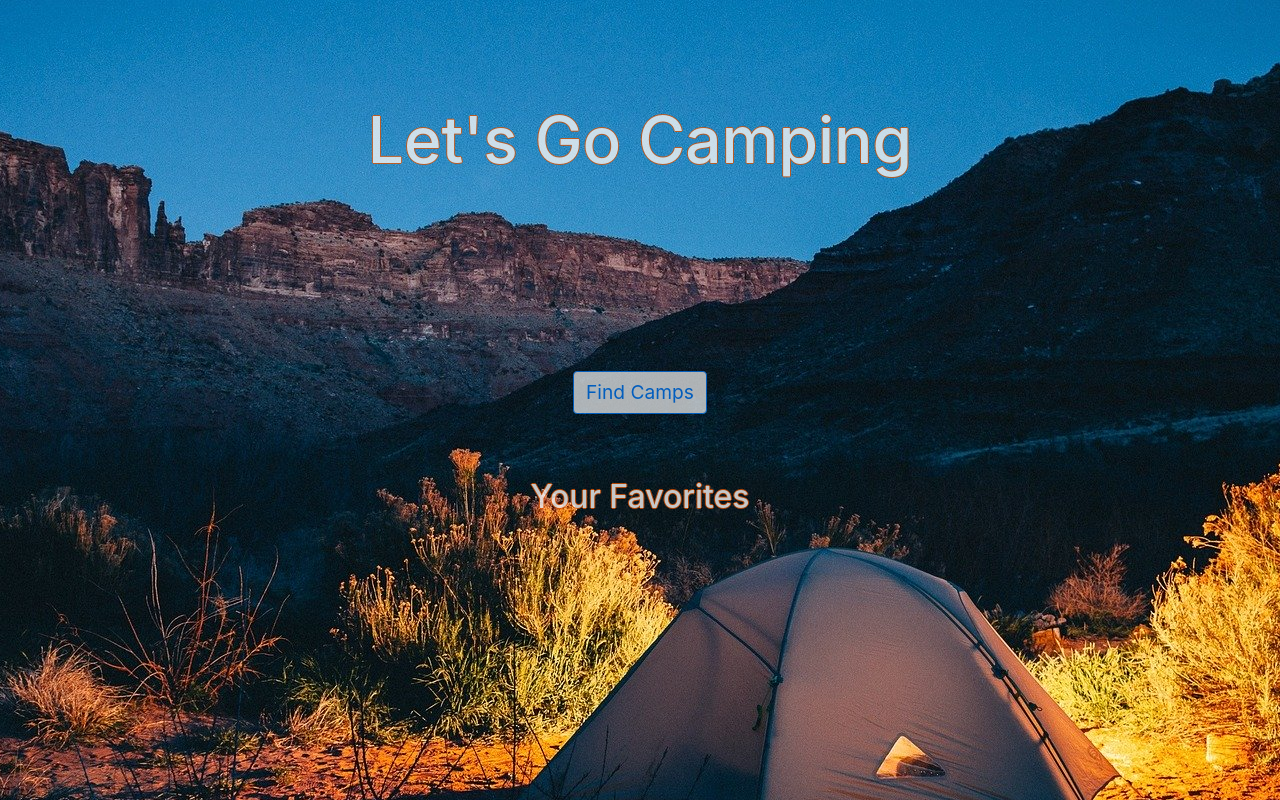
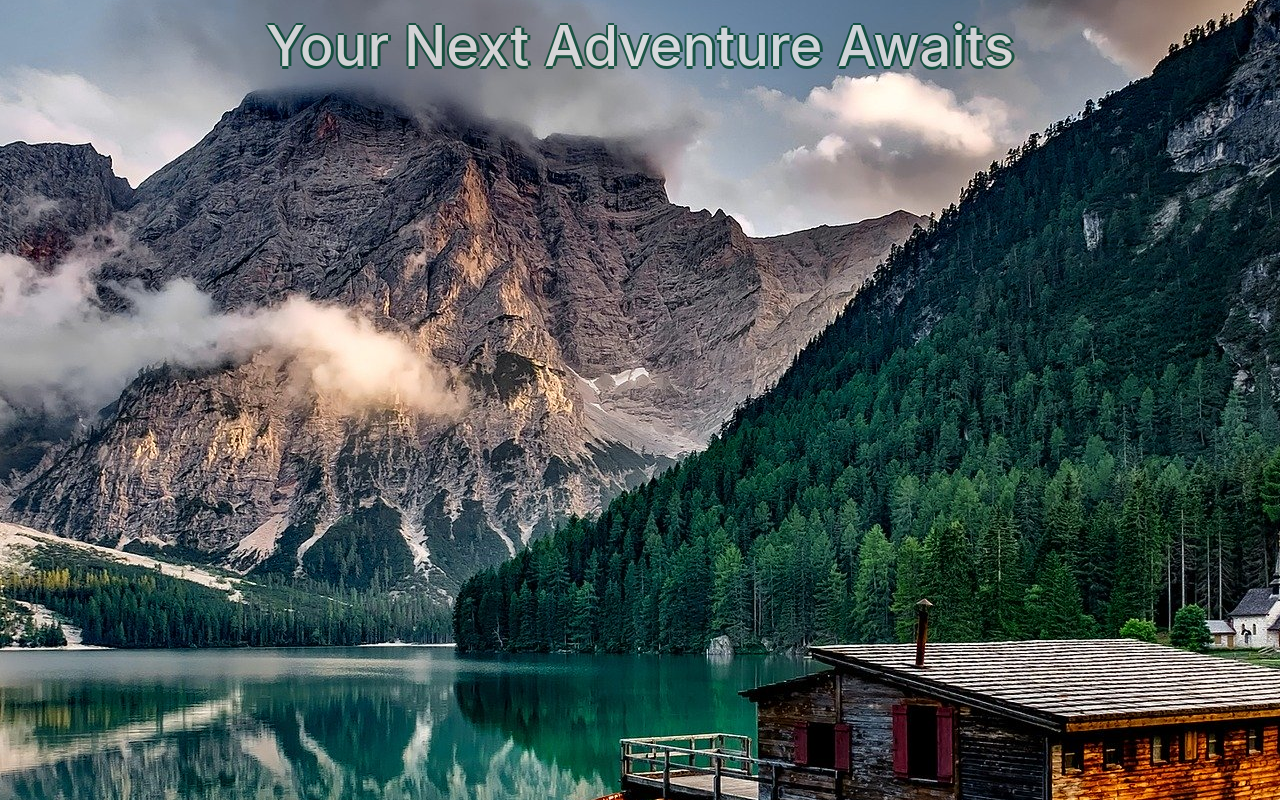
Before and after one commit to Lets-go-camp/Lets-camp, a React app: page /results in a window 1280 px wide. Built offline with nearby package versions, Linux system fonts and the light colour scheme.

Commit message:
Added styling to the results section of the app

```diff
--- a/src/App.jsx
+++ b/src/App.jsx
@@ -175,9 +175,9 @@ class App extends Component {
             <div className="container">
                 {/* <Query petOnChange={this.petOnChange} waterHookOnChange={this.waterHookOnChange} sewerHookOnChange={this.sewerHookOnChange} waterFrontOnChange={this.waterFrontOnChange} queryCampground={this.queryCampground}/> */}
                 {/* <Signup /> */}
-                <Landing />
+                {/* <Landing /> */}
                 {/* <Login login={this.login} /> */}
-                {/* <Results /> */}
+                <Results />
             </div >
         )
     }
--- a/src/components/Results.jsx
+++ b/src/components/Results.jsx
@@ -20,7 +20,7 @@ const Results = props => {
   const results = []
   return (
       <div className="Results">
-        <span>Results</span>
+        <h1>Your Next Adventure Awaits</h1>
         {results}
       </div>
   );
--- a/src/components/stylesheet.css
+++ b/src/components/stylesheet.css
@@ -91,7 +91,7 @@ body {
 }
 
 .Landing h1{
-  margin: 8% 0 15% 0;
+  margin: 2% 0 15% 0;
   font-size: 4em;
 }
 
@@ -150,8 +150,6 @@ body {
   flex-direction: column;
 }
 
-
-
 .QueryButton{
   background-color: whitesmoke;
   color: rgb(0, 70, 46);
@@ -173,6 +171,18 @@ body {
   /* Preserve aspet ratio */
   min-width: 100%;
   min-height: 100%;
+
+  display: flex;
+  flex-direction: column;
+  align-items: center;
+}
+
+.Results h1 {
+  color: rgb(236, 234, 234);
+  text-shadow: -2px 0 rgb(0, 70, 46), 0 3px rgb(0, 70, 46), 3px 0 rgb(0, 70, 46), 0 -2px rgb(0, 70, 46);
+  font-size: 3.5em;
+  margin-top: 1%;
+  opacity: .8;
 }
 
 /* .queryContainer {
```
